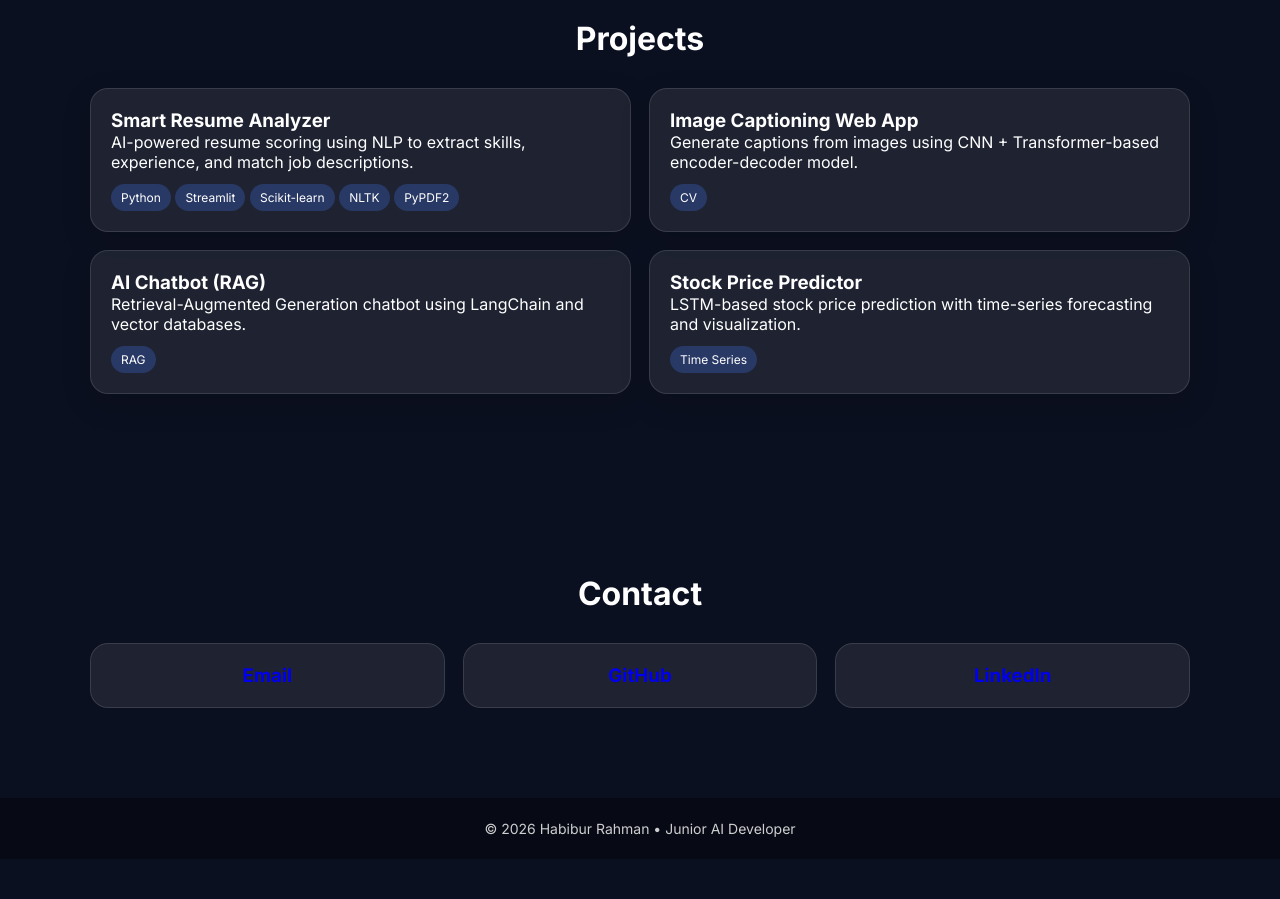
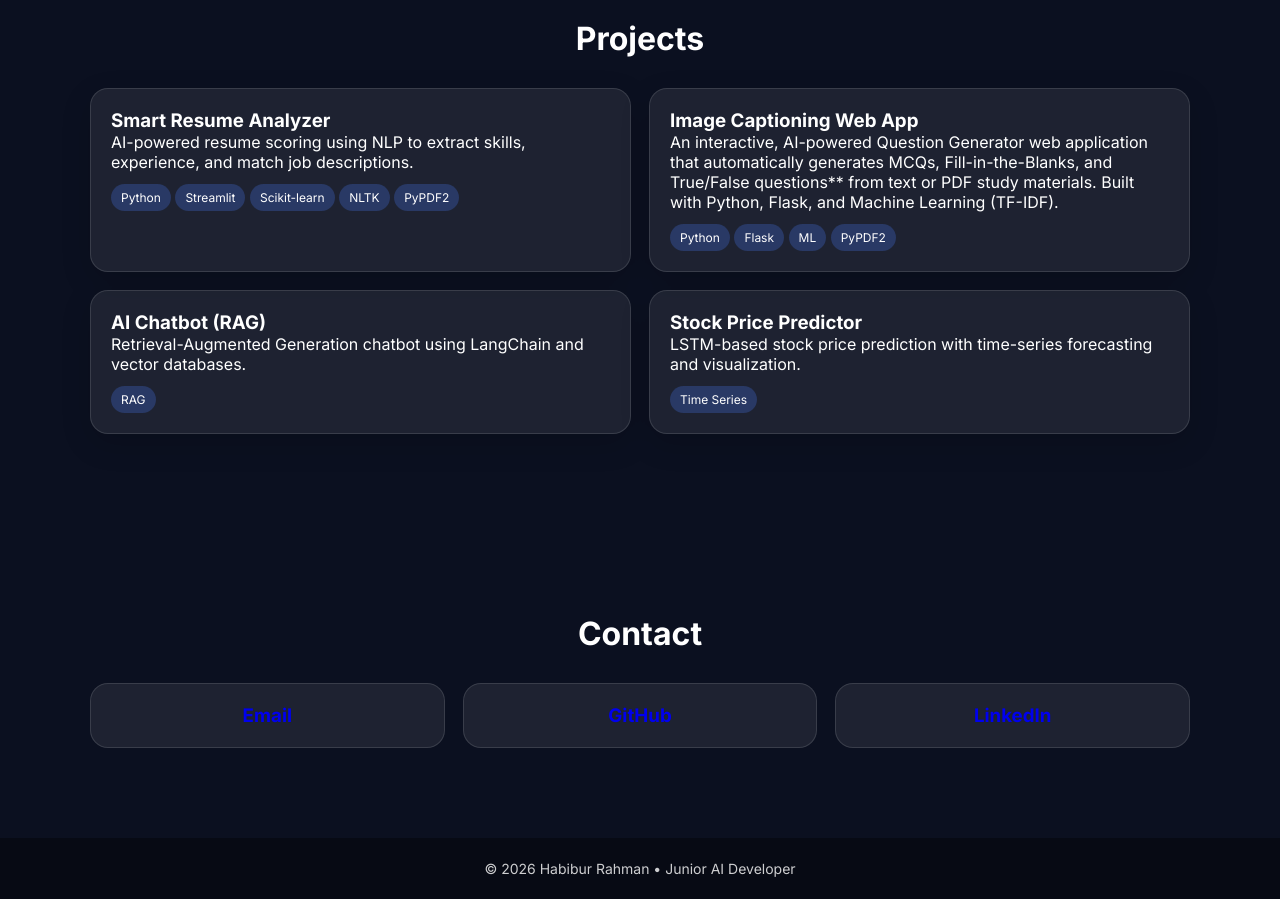
Before and after one commit to habibcse20/habibcse20.github.io, a plain HTML site: page index.html in a window 1280 px wide. Shown: the part 1760-2659 px from the top of the page. Before the commit the page ends 2619 px from the top, so only its background shows below. Drawn offline with Linux system fonts and the light colour scheme.

Commit message:
Update index.html

```diff
--- a/index.html
+++ b/index.html
@@ -111,8 +111,12 @@ Alongside my technical skills, I bring strong communication, leadership, and tea
       <div class="project-card" onclick="openModal(2)">
         <div class="project-card-inner">
           <h3>Image Captioning Web App</h3>
-          <p>Generate captions from images using CNN + Transformer-based encoder-decoder model.</p>
-          <span class="project-tag">CV</span>
+          <p>An interactive, AI-powered Question Generator web application that automatically generates MCQs, Fill-in-the-Blanks, and True/False questions** from text or PDF study materials.
+Built with Python, Flask, and Machine Learning (TF-IDF).</p>
+          <span class="project-tag">Python</span>
+          <span class="project-tag">Flask</span>
+          <span class="project-tag">ML</span>
+          <span class="project-tag">PyPDF2</span>
         </div>
       </div>
 
```
